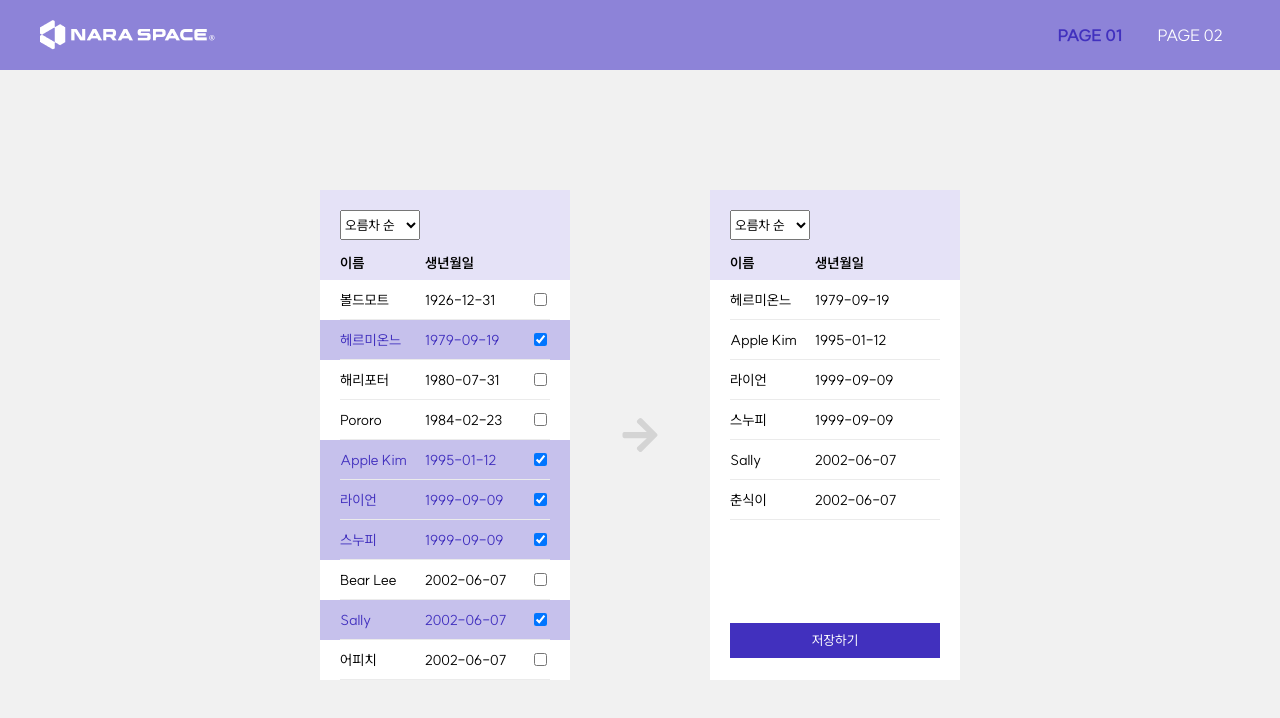
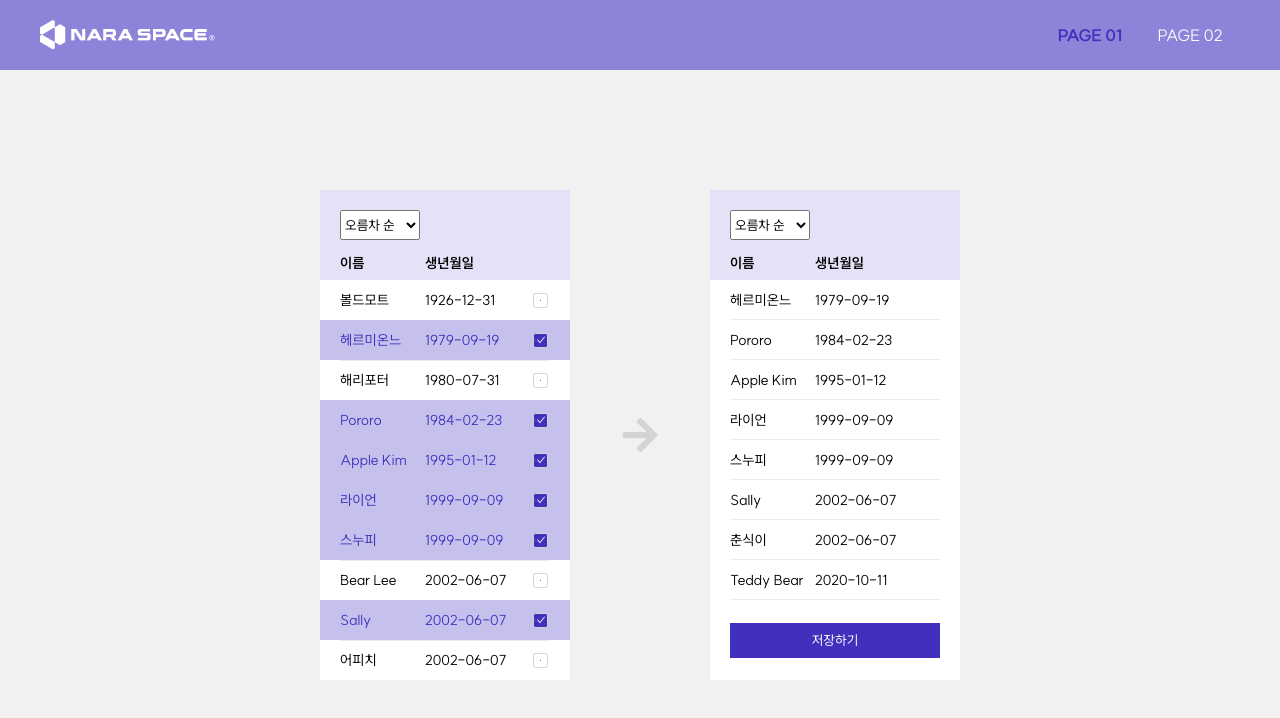
Before and after one commit to rlawlsyoung/naraspace-front, a React (Vite) app: page / in a window 1280 px wide. Shown: the top 718 px of the page. Built offline with nearby package versions, Linux system fonts and the light colour scheme.

Commit message:
[Fix] UserBarCheck 컴포넌트 체크박스 디자인 커스텀

```diff
--- a/src/components/UserBarCheck.tsx
+++ b/src/components/UserBarCheck.tsx
@@ -1,7 +1,8 @@
 import React from 'react';
+import { AiOutlineCheck } from 'react-icons/ai';
 import styled from 'styled-components';
 
-import { lightGray, middleBlue, deepBlue } from '../styles/theme';
+import { lightGray, middleBlue, deepBlue, deepGray } from '../styles/theme';
 
 interface UserBarCheckType {
   handleChange: () => void;
@@ -18,7 +19,12 @@ const UserBarCheck: React.FC<UserBarCheckType> = ({ handleChange, name, date, ch
           <Name>{name}</Name>
           <p>{date}</p>
         </InfoWrapper>
-        <CheckBox type="checkbox" checked={checked} readOnly />
+        <CheckboxContainer>
+          <CheckBox checked={checked} className="flex-center">
+            <HiddenCheckbox type="checkbox" checked={checked} readOnly />
+            {checked && <Check size={10} color="white" />}
+          </CheckBox>
+        </CheckboxContainer>
       </Wrapper>
     </Container>
   );
@@ -56,8 +62,32 @@ const Name = styled.p`
   width: 85px;
 `;
 
-const CheckBox = styled.input`
+const CheckboxContainer = styled.div`
+  display: flex;
+  align-items: center;
+`;
+
+const CheckBox = styled.label<{ checked: boolean }>`
+  width: 15px;
+  height: 15px;
+  margin: 2.5px;
+  border: 1.5px solid ${deepGray};
+  border-radius: 2.5px;
+  background: ${({ checked }) => (checked ? `${deepBlue}` : 'white')};
   cursor: pointer;
 `;
 
+const HiddenCheckbox = styled.input`
+  width: 1px;
+  height: 1px;
+  padding: 0;
+  margin: 0;
+  border: 0;
+  overflow: hidden;
+  white-space: nowrap;
+  clip: rect(0 0 0 0);
+`;
+
+const Check = styled(AiOutlineCheck)``;
+
 export default UserBarCheck;
--- a/user-data.json
+++ b/user-data.json
@@ -6,7 +6,7 @@
       "date": "1984-02-23",
       "comment": "I like to play.",
       "image": "1.png",
-      "checked": false
+      "checked": true
     },
     {
       "id": 2,
@@ -22,7 +22,7 @@
       "date": "2020-10-11",
       "comment": "Have a nice day!",
       "image": "3.png",
-      "checked": false
+      "checked": true
     },
     {
       "id": 4,
```
